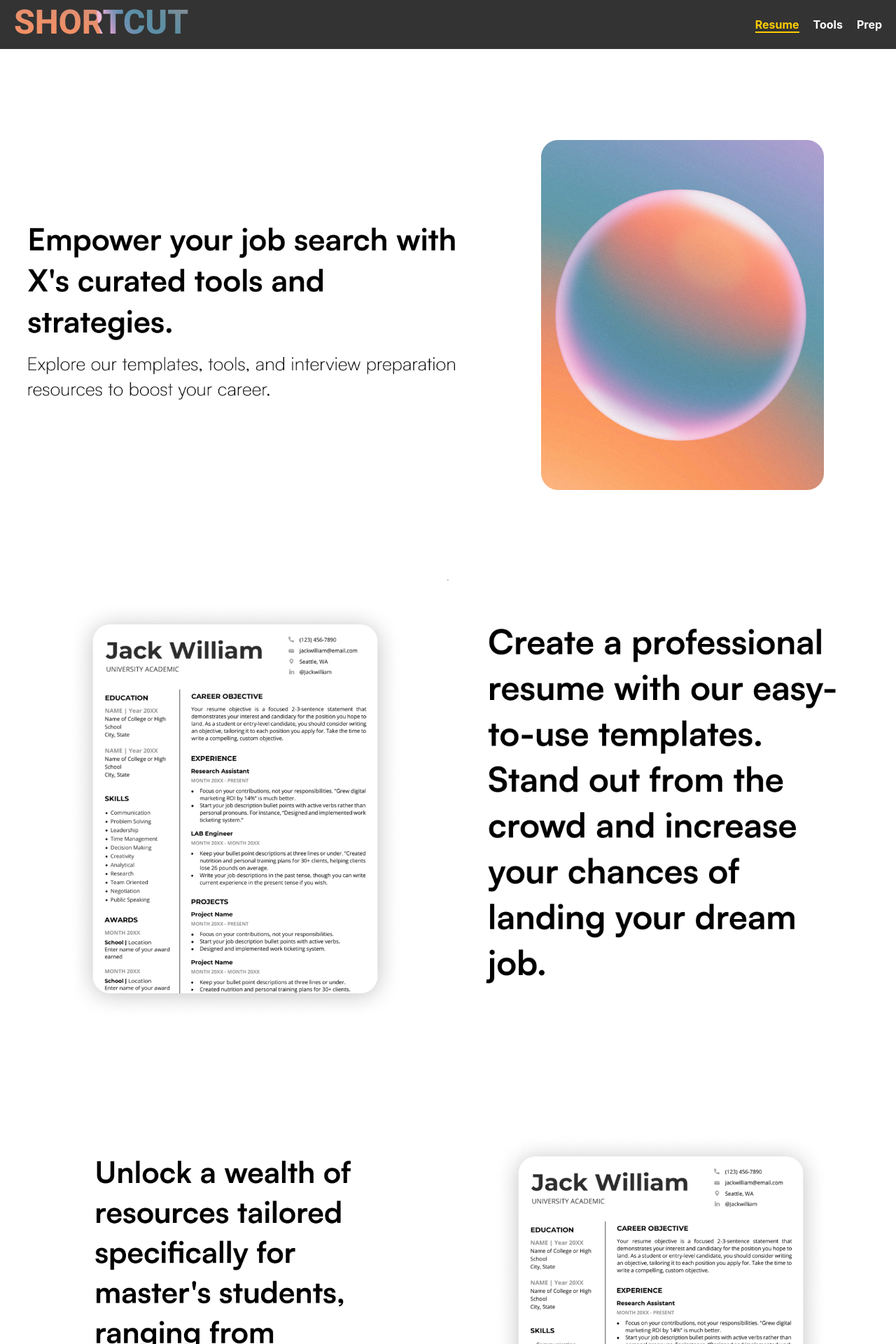
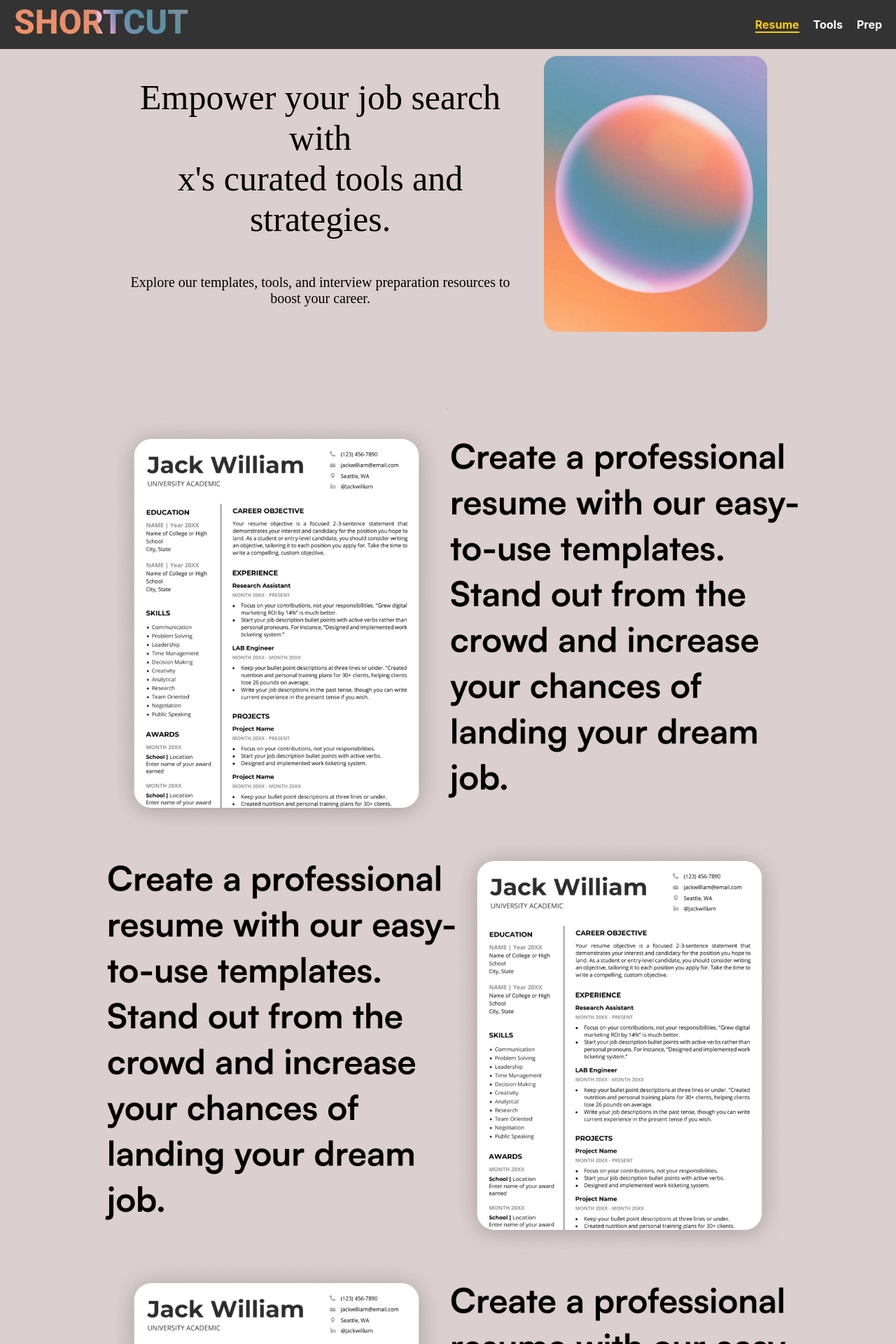
Before and after one commit to pilanpra/shortcut-student-react-app, a React (Create React App) app: page / in a window 1280 px wide. Shown: the top 1920 px of the page at 70% size. Built offline with nearby package versions, Linux system fonts and the light colour scheme; a web font is replaced by a local one.

Commit message:
Adding prep page and fixing alignment issues, including antd styling framework

```diff
--- a/package.json
+++ b/package.json
@@ -6,6 +6,7 @@
     "@testing-library/jest-dom": "^5.17.0",
     "@testing-library/react": "^13.4.0",
     "@testing-library/user-event": "^13.5.0",
+    "antd": "^5.13.2",
     "react": "^18.2.0",
     "react-doc-viewer": "^0.1.5",
     "react-dom": "^18.2.0",
--- a/src/App.css
+++ b/src/App.css
@@ -40,6 +40,7 @@ body {
     font: Roboto;
     background-color: #333;
     padding-left: 20px;
+    z-index: 2000;
   }
 
   .menu nav ul {
@@ -107,11 +108,19 @@ body {
     align-items: center;
   }
 
+  .section-row {
+    height: auto;
+    display: flex;
+    flex-direction: column;
+    justify-content: center;
+    align-items: center;
+  }
+
   .home-section {
     display: flex;
     align-items: center;
     justify-content: space-between;
-    height: 95vh;
+    margin-bottom: 100px;
   }
 
   .text {
@@ -221,5 +230,20 @@ body {
     text-align: center;
   }
 
+  .big-font {
+    font-family: satoshi;
+    font-size: 50px;
+  }
+
+  .medium-font {
+    font-family: satoshi;
+    font-size: 20px;
+  }
+
+  .body-style {
+    background-color: #dbcfcf;
+  }
+
+
 
   /* Add styles for each section as needed */
--- a/src/App.js
+++ b/src/App.js
@@ -5,7 +5,9 @@ import Section from './components/Section';
 import HomeSection from './components/HomeSection';
 import ResumeSection from './components/ResumeSection';
 import ToolSection from './components/ToolSection';
+import PrepSection from './components/PrepSection';
 // import { BrowserRouter as Router, Route, Switch } from 'react-router-dom';
+import { Col, Row } from 'antd';
 
 function App() {
   const [activeSection, setActiveSection] = useState('home');
@@ -44,7 +46,8 @@ function App() {
       <header className="App-header">
         <MenuBar activeSection={activeSection} />
       </header>
-      <main>
+      <main className="body-style">
+        <Col>
           <Section id="home" title="Home Section">
             <HomeSection />
           </Section>
@@ -54,12 +57,14 @@ function App() {
           <Section id="tools" title="Tools Section">
             <ToolSection />
           </Section>
-        <Section id="job-tracker" title="Job Tracker Section">
+          {/* <Section id="job-tracker" title="Job Tracker Section"> */}
             {/* Add your job tracker section content here */}
-        </Section>
+          {/* </Section> */}
           <Section id="interview-prep" title="Interview Preparation Section">
+            <PrepSection />
             {/* Add your interview prep section content here */}
           </Section>
+        </Col>
       </main>
     </div>
   );
--- a/src/components/HomeSection.js
+++ b/src/components/HomeSection.js
@@ -2,18 +2,26 @@ import React from 'react';
 import HomeImage from '../../src/img/HomePage.png';
 import HomeBoldTextImage from '../../src/img/HomeBoldText.png';
 import HomeTextImage from '../../src/img/HomeText.png';
+import { Col, Row } from 'antd';
 
 const HomeSection = () => {
 
   return (
     <div className="home-section">
-      <div className="text">
-        <img src={HomeBoldTextImage} alt="Home" className="centered-image" />
-        <img src={HomeTextImage} alt="Home" className="centered-image" />
-      </div>
-      <div className="image-container">
-        <img src={HomeImage} alt="Home" className="centered-image" />
-      </div>
+      <Row>
+        <Col span={2} />
+        <Col span={12}>
+          <p className='big-font'>Empower your job search with
+            <br />x's curated tools and strategies.
+          </p>
+          <p className='medium-font'>Explore our templates, tools, and interview preparation resources to boost your career.</p>
+        </Col>
+        <Col span={1} />
+        <Col span={7}>
+          <img src={HomeImage} alt="Home" className="centered-image" />
+        </Col>
+        <Col span={2} />
+      </Row>
     </div>
   );
 }
--- /dev/null
+++ b/src/components/PrepSection.jsx
@@ -0,0 +1,31 @@
+import React from 'react';
+import { Col, Row } from 'antd';
+
+const PrepSection = () => {
+    return (
+        <div className="tools-section">
+            <Col>
+                <Row span={24}>
+                    <Col span={1} />
+                    <Col span={9}>
+                        <p className='big-font'>Master interview prep and shake off those nerves
+                            <br />
+                        </p>
+                        <p className='medium-font'>Utilize the right tools and methodologies to refine your storytelling skills.
+                            <br/>Practise until interviews become your stronghold.
+                            <br />
+                        </p>
+                    </Col>
+                    <Col span={1} />
+                    <Col span={12}>
+                        <iframe width="550" height="500" src="https://www.youtube.com/embed/uD4izuDMUQA?si=-unfFi4JxZYazz1G" title="YouTube video player" frameborder="0" allow="accelerometer; autoplay; clipboard-write; encrypted-media; gyroscope; picture-in-picture; web-share" allowfullscreen></iframe>
+                    </Col>
+                    <Col span={1} />
+                </Row>
+            </Col>
+
+        </div>
+    );
+};
+
+export default PrepSection;
--- a/src/components/ResumeSection.js
+++ b/src/components/ResumeSection.js
@@ -2,34 +2,47 @@ import React from 'react';
 import documentPreviewImage from '../../src/img/ResumeDownloadImage.png'; // Import the image
 import documentTextTopImage from '../../src/img/ResumeSecTopText.png'; // Import the image
 import documentTextBotImage from '../../src/img/ResumeSecBotText.png'; // Import the image
+import { Col, Row } from 'antd';
 
 const ResumeSection = () => {
   return (
     <div className="resume-section">
-      <div className="top-section">
-        <div className="left-block">
+      <Row>
+        <Col span={12}>
           <div className="image-container">
             <a href="path-to-your-document.docx" download>
               <img src={documentPreviewImage} className='centered-image-doc' alt="Document Preview" />
             </a>
           </div>
-        </div>
-        <div className="right-block">
+        </Col>
+        <Col span={12}>
           <img src={documentTextTopImage}  className='centered-image-text-left' alt="Document Preview" />
-        </div>
-      </div>
-      <div className="bottom-section">
-        <div className="left-block">
-         <img src={documentTextBotImage} className='centered-image-text-right' alt="Document Preview" />
-        </div>
-        <div className="right-block">
+        </Col>
+      </Row>
+      <Row>
+        <Col span={12}>
+          <img src={documentTextTopImage}  className='centered-image-text-left' alt="Document Preview" />
+        </Col>
+        <Col span={12}>
           <div className="image-container">
             <a href="path-to-your-document.docx" download>
               <img src={documentPreviewImage} className='centered-image-doc' alt="Document Preview" />
             </a>
           </div>
-        </div>
-      </div>
+        </Col>
+      </Row>
+      <Row>
+        <Col span={12}>
+          <div className="image-container">
+            <a href="path-to-your-document.docx" download>
+              <img src={documentPreviewImage} className='centered-image-doc' alt="Document Preview" />
+            </a>
+          </div>
+        </Col>
+        <Col span={12}>
+          <img src={documentTextTopImage}  className='centered-image-text-left' alt="Document Preview" />
+        </Col>
+      </Row>
     </div>
   );
 }
--- a/src/components/Section.js
+++ b/src/components/Section.js
@@ -1,12 +1,13 @@
 import React from 'react';
+import { Col, Row } from 'antd';
 
 const Section = ({ id, title, children }) => {
   return (
-    <section id={id}>
+    <Row id={id} className="section-row">
       {/* <h6>{title}</h6> */}
       {children}
       <hr></hr>
-    </section>
+    </Row>
 
   );
 }
--- a/src/components/ToolSection.js
+++ b/src/components/ToolSection.js
@@ -1,5 +1,6 @@
-// src/components/ToolsSection.js
 import React from 'react';
+import { Col, Row } from 'antd';
+import pikachu from '../img/pikachu.png'// with import
 
 const ToolsSection = () => {
     return (
@@ -7,12 +8,100 @@ const ToolsSection = () => {
             <div className="video-container">
                 <iframe width="750" height="400" src="https://www.youtube.com/embed/uD4izuDMUQA?si=-unfFi4JxZYazz1G" title="YouTube video player" frameborder="0" allow="accelerometer; autoplay; clipboard-write; encrypted-media; gyroscope; picture-in-picture; web-share" allowfullscreen></iframe>
             </div>
-            <div className="description">
-                {/* Text description about the video */}
-                <h2>Streamline your job application process and reclaim valuable time.</h2>
-                <br></br>
-                <p>Discover a treasure trove of tools designed to accelerate your job search, minimize time spent on applications, and optimize your chances of securing interviews</p>
-            </div>
+            <Col>
+                <Row span={24} gutter={[16, 40]}>
+                    <Col span={4} />
+                    <Col span={16}>
+                        <p className='big-font'>Streamline your job application process
+                            <br />
+                        and reclaim valuable time.</p>
+                        <p className='medium-font'>Discover a treasure trove of tools designed to accelerate
+                            <br/>your job search, minimize time spent on applications, and
+                            <br />optimize your chances of securing interviews
+                        </p>
+                    </Col>
+                    <Col span={4} />
+                </Row>
+                <br /><br /><br />
+                <Row span={24} style={{ marginBottom: '100px' }}>
+                    <Col span={10}>
+                        <h3>Unlock a wealth of resources tailored specifically for master's students.</h3>
+                    </Col>
+                    <Col span={1} />
+                    <Col span={13} style={{ paddingTop: '12px' }}>
+                        <Row span={24}>
+                            <Col span={5}>
+                                <img src={pikachu} width={100} height={50}/>
+                            </Col>
+                            <Col span={1} />
+                            <Col span={5}>
+                                <img src={pikachu} width={100} height={50}/>
+                            </Col>
+                            <Col span={1} />
+                            <Col span={5}>
+                                <img src={pikachu} width={100} height={50}/>
+                            </Col>
+                            <Col span={1} />
+                            <Col span={5}>
+                                <img src={pikachu} width={100} height={50}/>
+                            </Col>
+                        </Row>
+                    </Col>
+                </Row>
+
+                <Row span={24} style={{ marginBottom: '100px' }}>
+                <Col span={13} style={{ paddingTop: '12px' }}>
+                        <Row span={24}>
+                            <Col span={5}>
+                                <img src={pikachu} width={100} height={50}/>
+                            </Col>
+                            <Col span={1} />
+                            <Col span={5}>
+                                <img src={pikachu} width={100} height={50}/>
+                            </Col>
+                            <Col span={1} />
+                            <Col span={5}>
+                                <img src={pikachu} width={100} height={50}/>
+                            </Col>
+                            <Col span={1} />
+                            <Col span={5}>
+                                <img src={pikachu} width={100} height={50}/>
+                            </Col>
+                        </Row>
+                    </Col>
+                    <Col span={1} />
+                    <Col span={10}>
+                        <h3>Unlock a wealth of resources tailored specifically for master's students.</h3>
+                    </Col>
+                </Row>
+
+                <Row span={24} style={{ marginBottom: '100px' }}>
+                    <Col span={10}>
+                        <h3>Unlock a wealth of resources tailored specifically for master's students.</h3>
+                    </Col>
+                    <Col span={1} />
+                    <Col span={13} style={{ paddingTop: '12px' }}>
+                        <Row span={24}>
+                            <Col span={5}>
+                                <img src={pikachu} width={100} height={50}/>
+                            </Col>
+                            <Col span={1} />
+                            <Col span={5}>
+                                <img src={pikachu} width={100} height={50}/>
+                            </Col>
+                            <Col span={1} />
+                            <Col span={5}>
+                                <img src={pikachu} width={100} height={50}/>
+                            </Col>
+                            <Col span={1} />
+                            <Col span={5}>
+                                <img src={pikachu} width={100} height={50}/>
+                            </Col>
+                        </Row>
+                    </Col>
+                </Row>
+            </Col>
+
         </div>
     );
 };
```
Also changed, not shown: src/img/pikachu.png (added), 1 other file (tests, documents, lock files or other folders). Lines whose indentation alone changed are shown as unchanged.
